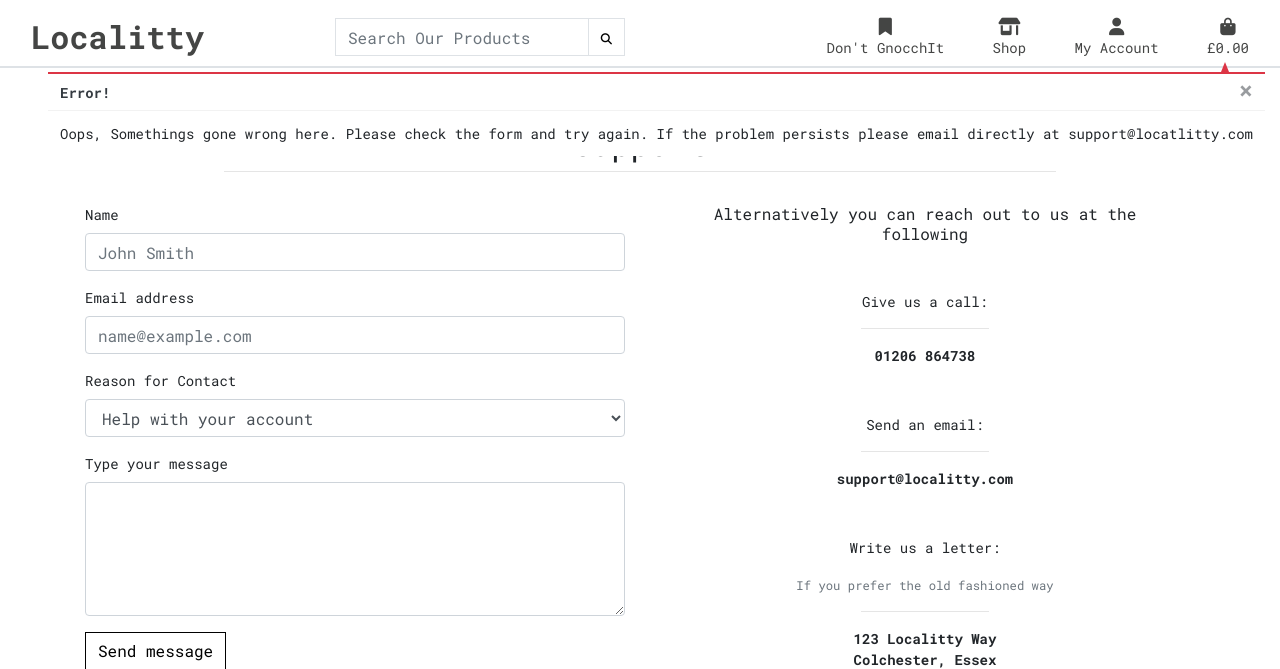
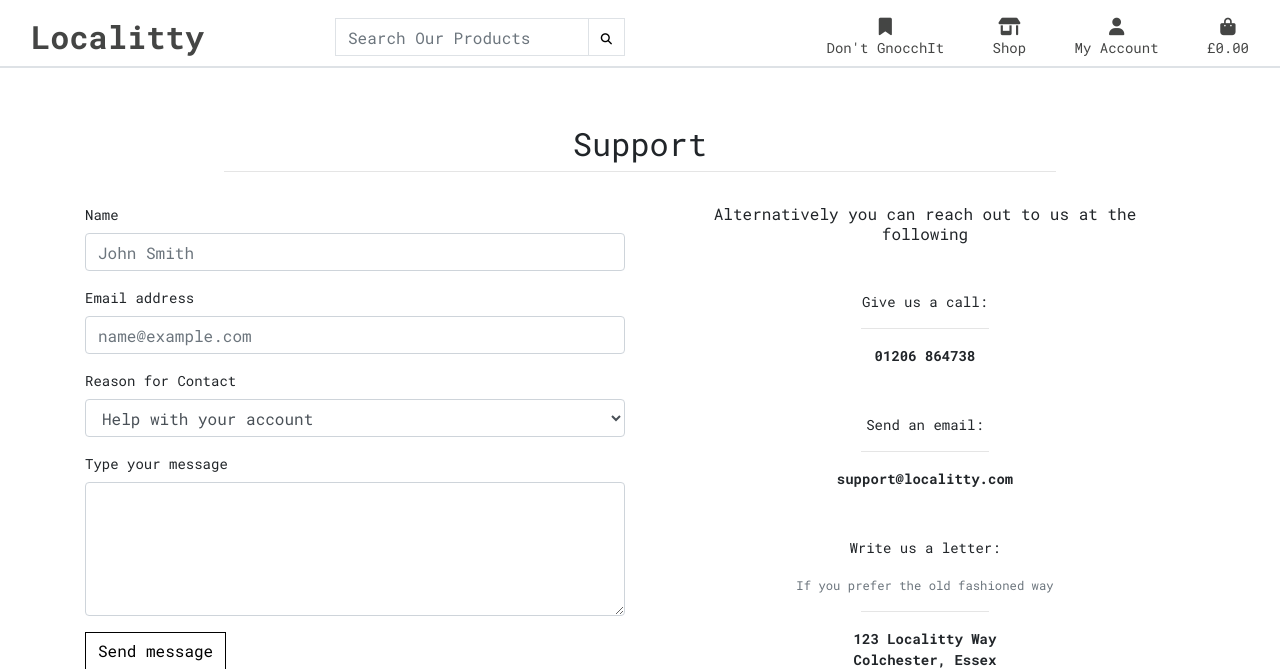
Before and after one commit to Mrekyle/ci-project-5, a Django app: page /support/ in a window 1280 px wide. Shown: the top 669 px of the page. Run offline with Django 3.2, Linux system fonts and the light colour scheme; some libraries are stand-ins or nearby versions.

Commit message:
Updated roadmap to current progress. Added a coming soon url for beta features. Edit product edit forms. Fixed error message displaying on support page loading.

```diff
--- a/home/templates/home/roadmap.html
+++ b/home/templates/home/roadmap.html
@@ -71,13 +71,13 @@
                         <li>Recipe Blog</li>
                         <li>New Product Categories</li>
                         <li>Region Expansion</li>
-                        <li>Quick add to basket</li>
+                        <li>Quick add to basket √</li>
                         <li>Order History Filtering</li>
                     </ul>
                 </div>
                 <div class="col-lg-6 col-md-6 col-sm-12 sm-m">
                     <ul class="phase-list">
-                        <li>Favorites List</li>
+                        <li>Favorites List √</li>
                         <li>Vendor Accounts/Dashboard</li>
                         <li>Dark Mode</li>
                         <li>User Product Reviews</li>
--- a/home/urls.py
+++ b/home/urls.py
@@ -16,4 +16,5 @@ urlpatterns = [
     path('delete_applicants/<int:app_id>/',
          views.del_applicant, name='del_applicant'),
     path('roadmap/', views.renderroadmap, name='roadmap'),
+    path('coming_soon/', views.comingsoon, name='coming_soon')
 ]
--- a/home/views.py
+++ b/home/views.py
@@ -59,8 +59,6 @@ def rendersupport(request):
                         We will get back to you as soon as we can.')
         return render(request, template)
     else:
-        messages.error(request, f'Oops, Somethings gone wrong here. Please check the form and try again. \
-                       If the problem persists please email directly at support@locatlitty.com')
         return render(request, template)
 
 
@@ -371,3 +369,20 @@ def renderroadmap(request):
     template = 'home/roadmap.html'
 
     return render(request, template)
+
+
+def comingsoon(request):
+    """
+        Renders a coming soon message
+    """
+
+    template = ''
+
+    if request.user.is_superuser:
+        messages.info(request,
+                      f'Sorry about that, Nothing seems to be there at the moment. Our team are currently working hard to get this up and running. Please check back soon')
+        return redirect(reverse('admin'))
+    elif request.user:
+        messages.info(request,
+                      f'Sorry about that, Nothing seems to be there at the moment. Our team are currently working hard to get this up and running. Please check back soon')
+        return redirect(reverse('home'))
--- a/localitty/settings.py
+++ b/localitty/settings.py
@@ -28,6 +28,7 @@ BASE_DIR = Path(__file__).resolve().parent.parent
 SECRET_KEY = os.environ.get('SECRET_KEY')
 
 # SECURITY WARNING: don't run with debug turned on in production!
+
 
 if 'DEVELOPMENT' in os.environ:
     DEBUG = True
--- a/notes.txt
+++ b/notes.txt
@@ -1,2 +1,4 @@
 
-Check all functionalitty CRUD functions (job posting, product posting)
+Check all functionalitty CRUD functions (job posting, product posting, support email, full checkout process)
+
+Check for broken links
--- a/products/forms.py
+++ b/products/forms.py
@@ -11,7 +11,8 @@ class ProductForm(forms.ModelForm):
     class Meta:
         model = Product
 
-        fields = ('name', 'category', 'rating', 'price', 'image_url', 'image', 'sku', 'description')
+        fields = ('name', 'category', 'sku', 'rating', 'price',
+                  'description', 'image_url', 'image',)
 
     image = forms.ImageField(
         label='Image', required=False, widget=CustomClearableFileInput)
--- a/profiles/templates/admin_dashboard.html
+++ b/profiles/templates/admin_dashboard.html
@@ -52,8 +52,8 @@
                 <a href="{% url 'job_managment' %}" class="col-5 btn btn-outline-black ml-3">Manage Jobs <small class="text-muted">(Beta)</small> <i class="fas fa-chevron-right"></i></a>
             </div>
             <div class="row text-center mb-5">
-                <a href="#" class="col-5 btn btn-outline-black">Recipe Blog <small class="text-muted">(Beta)</small><i class="fas fa-chevron-right"></i></a>
-                <a href="#" class="col-5 btn btn-outline-black ml-3">Delivery Managment <small class="text-muted">(Beta)</small><i class="fas fa-chevron-right"></i></a>
+                <a href="{% url 'coming_soon' %}" class="col-5 btn btn-outline-black">Recipe Blog <small class="text-muted">(Beta)</small><i class="fas fa-chevron-right"></i></a>
+                <a href="{% url 'coming_soon' %}" class="col-5 btn btn-outline-black ml-3">Delivery Managment <small class="text-muted">(Beta)</small><i class="fas fa-chevron-right"></i></a>
             </div>
             <div class="row text-center mb-5">
                 <a href="{% url 'account_change_password' %}" aria-label="Opens the change password page" class="col-5 btn btn-outline-black">Change Password <i class="fas fa-chevron-right"></i></a>
--- a/profiles/templates/profile.html
+++ b/profiles/templates/profile.html
@@ -36,7 +36,7 @@
             </div>
             <div class="row text-center mb-5">
                 <div class="col-7">
-                    <a href="{% url 'delivery_information' %}" aria-label="Opens the users previous orders page"
+                    <a href="{% url 'delivery_information' %}" aria-label="Opens the users delivery information"
                     class="btn btn-outline-black w-100">Delivery Information
                     <i class="fas fa-chevron-right"></i></a>
                 </div>
--- a/templates/base.html
+++ b/templates/base.html
@@ -177,9 +177,9 @@
                         <div class="col-lg-2 col-md-3 col-sm-3">
                             <div class="list-group">
                                 <a href="{% url 'roadmap' %}" class="list-group-item-action mb-1 text-white">Roadmap</a>
-                                <a href="#" class="list-group-item-action disabled mb-1 text-white" >FAQ'S</a>
+                                <a href="{% url 'coming_soon' %}" class="list-group-item-action disabled mb-1 text-white" >FAQ'S</a>
                                 <a href="{% url 'jobs' %}" class="list-group-item-action mb-1 text-white">Jobs</a>
-                                <a href="#" class="list-group-item-action disabled mb-1 text-white" >Privacy Statement</a>
+                                <a href="{% url 'coming_soon' %}" class="list-group-item-action disabled mb-1 text-white" >Privacy Statement</a>
                             </div>
                         </div>
                         <div class="col-lg-2 col-md-3 col-sm-3">
```
Also changed, not shown: README.md.
